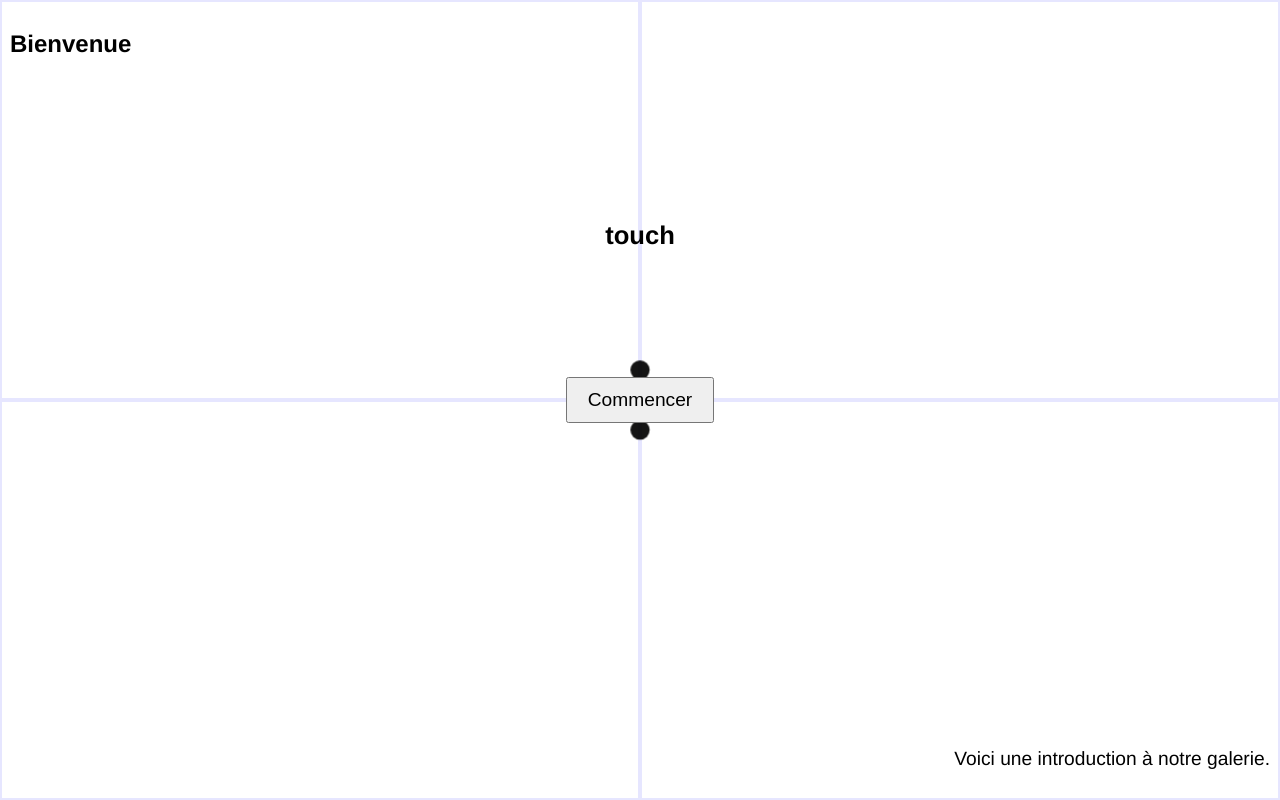
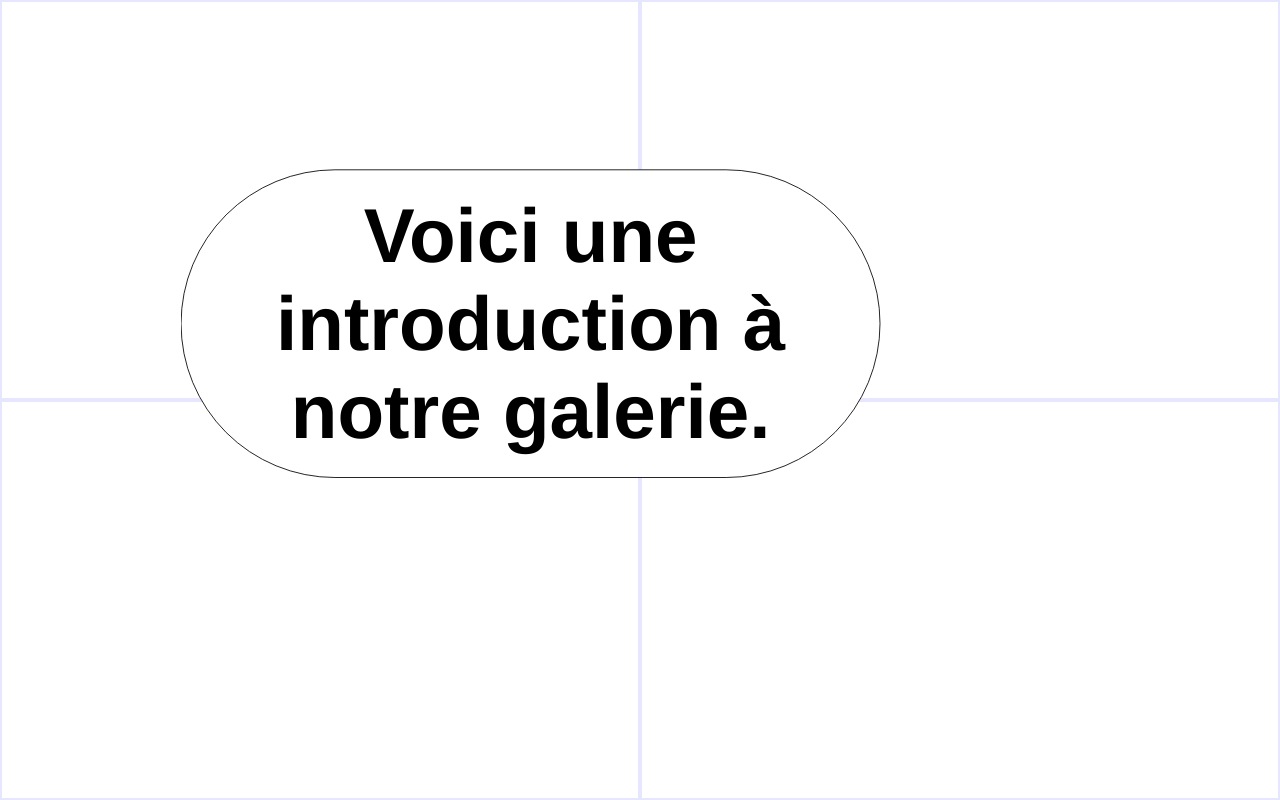
Before and after one commit to youriizz/randomshit666, a Vue app: page /international in a window 1280 px wide. Built offline with nearby package versions, Linux system fonts and the light colour scheme; what vue-dragscroll would draw is missing.

Commit message:
Gesture Indications progress middle

```diff
--- a/src/components/GestureIndications/Description.vue
+++ b/src/components/GestureIndications/Description.vue
@@ -1,5 +1,5 @@
 <template>
-    <p :class="{ 'visible': visible }">{{ description }}</p>
+    <h1 :class="{ 'visible': visible }">{{ description }}</h1>
   </template>
 
   <script>
@@ -24,18 +24,29 @@
   </script>
 
   <style scoped>
-  p {
+  h1 {
+    background-color: rgb(255, 255, 255);
+    border: 0px solid rgb(0, 0, 255);
+    padding: 1vw;
     text-align: center;
-    font-size: 1.2em;
-    margin: 20px 0;
+    width: 30%;
+    font-size: clamp(15px, 2.5vw, 35px);
     position: absolute;
-    bottom: 10px;
-    right: 10px;
+    font-weight: normal;
+    bottom: 5%;
+    left: 5%;
     transition: opacity 1s;
     opacity: 0;
   }
 
-  p.visible {
+  h1.visible {
     opacity: 1;
   }
+
+  @media (max-width:768px) {
+    h1 {
+        width: 35%;
+        border: 0.5px solid rgb(0, 0, 255);
+    }
+  }
   </style>
--- a/src/components/GestureIndications/GestureIndications.vue
+++ b/src/components/GestureIndications/GestureIndications.vue
@@ -1,5 +1,5 @@
 <template>
-  <div v-if="visible" class="gesture-indications">
+  <div :class="['gesture-indications', { 'visible': visible }]">
     <div class="text-container">
       <div v-for="gesture in type" :key="gesture" class="gesture-text">{{ formatGestureText(gesture) }}</div>
     </div>
@@ -8,23 +8,17 @@
       <div class="circle"></div>
       <div class="circle"></div>
     </div>
-    <div v-if="type.includes('scroll-down')" class="scroll-animation">
-      <div class="arrow-down"></div>
-    </div>
-    <div v-if="type.includes('scroll-up')" class="scroll-animation">
-      <div class="arrow-up"></div>
-    </div>
-    <div v-if="type.includes('scroll-left')" class="scroll-animation">
-      <div class="arrow-left"></div>
-    </div>
-    <div v-if="type.includes('scroll-right')" class="scroll-animation">
-      <div class="arrow-right"></div>
-    </div>
+    <div v-if="type.includes('scroll-down')" class="scroll-animation arrow-down"></div>
+    <div v-if="type.includes('scroll-up')" class="scroll-animation arrow-up"></div>
+    <div v-if="type.includes('scroll-left')" class="scroll-animation arrow-left"></div>
+    <div v-if="type.includes('scroll-right')" class="scroll-animation arrow-right"></div>
     <div v-if="type.includes('zoom')" class="zoom-animation">
       <img src="https://imgvisuals.com/cdn/shop/products/animated-zoom-out-linear-ui-icon-900016.gif?v=1697071168" alt="Zoom animation" class="zoom-gif"/>
     </div>
   </div>
 </template>
+
+
 
 <script>
 export default {
@@ -37,8 +31,13 @@ export default {
   },
   data() {
     return {
-      visible: true
+      visible: false
     };
+  },
+  mounted() {
+    setTimeout(() => {
+      this.visible = true;
+    }, 100); // Delay before making elements visible
   },
   methods: {
     formatGestureText(gesture) {
@@ -47,6 +46,8 @@ export default {
   }
 };
 </script>
+
+
 
 <style scoped>
 .gesture-indications {
@@ -61,13 +62,21 @@ export default {
   justify-content: center;
   background: transparent;
   z-index: 5; /* Set z-index lower than Introduction.vue */
-  height: 100vh; /* Ensure full height */
+  height: 100%; /* Ensure full height */
   width: 100vw; /* Ensure full width */
+  opacity: 0;
+  transform: scale(0.9);
+  transition: opacity 0.5s ease-in-out, transform 0.5s ease-in-out;
+}
+
+.gesture-indications.visible {
+  opacity: 1;
+  transform: scale(1);
 }
 
 .text-container {
   position: absolute;
-  top: 30%;
+  top: 20%;
   transform: translateY(-50%);
   display: flex;
   flex-direction: column; /* Ensure text is in a column */
@@ -77,6 +86,13 @@ export default {
   font-weight: bold;
   text-align: center;
   font-size: clamp(20px, 2vw, 40px);
+  transition: opacity 0.5s ease-in-out, transform 0.5s ease-in-out;
+  opacity: 0;
+}
+
+.gesture-indications.visible .text-container {
+  opacity: 1;
+  transform: translateY(0);
 }
 
 .gesture-text {
@@ -92,6 +108,11 @@ export default {
   background-color: black;
   opacity: 0;
   animation: pulse 1.5s infinite;
+  transition: opacity 0.5s ease-in-out, transform 0.5s ease-in-out;
+}
+
+.gesture-indications.visible .touch-animation .circle {
+  opacity: 1;
 }
 
 .arrow-down,
@@ -103,29 +124,39 @@ export default {
   border-left: 2px solid black;
   border-bottom: 2px solid black;
   position: fixed; /* Ensure arrows are fixed to the window */
+  transform: translate(-50%, -50%);
+  opacity: 0;
+  transition: opacity 0.5s ease-in-out, transform 0.5s ease-in-out;
+}
+
+.gesture-indications.visible .arrow-down,
+.gesture-indications.visible .arrow-up,
+.gesture-indications.visible .arrow-left,
+.gesture-indications.visible .arrow-right {
+  opacity: 1;
 }
 
 .arrow-down {
   bottom: 10%;
-  left: 50%;
+  left: 49%;
   animation: bounce-down 1s infinite;
 }
 
 .arrow-up {
   top: 10%;
-  left: 50%;
+  left: 49%;
   animation: bounce-up 1s infinite;
 }
 
 .arrow-left {
   left: 10%;
-  top: 50%;
+  top: 49%;
   animation: bounce-left 1s infinite;
 }
 
 .arrow-right {
   right: 10%;
-  top: 50%;
+  top: 49%;
   animation: bounce-right 1s infinite;
 }
 
@@ -133,6 +164,31 @@ export default {
   object-fit: contain;
   width: 400px;
   height: 400px;
+  opacity: 0;
+  transition: opacity 0.5s ease-in-out, transform 0.5s ease-in-out;
+}
+
+.gesture-indications.visible .zoom-gif {
+  opacity: 1;
+}
+
+@media (max-width: 768px) {
+  .arrow-down {
+    bottom: 5%;
+    left: 46%;
+  }
+  .arrow-up {
+    top: 5%;
+    left: 46%;
+  }
+  .arrow-left {
+    left: 7%;
+    top: 48%;
+  }
+  .arrow-right {
+    right: 7%;
+    top: 48%;
+  }
 }
 
 @keyframes pulse {
--- a/src/components/GestureIndications/Introduction.vue
+++ b/src/components/GestureIndications/Introduction.vue
@@ -1,21 +1,26 @@
 <template>
     <div v-if="visible" class="introduction">
-      <Title :title="title" />
-      <Description :description="description" />
-      <GestureIndications :type="gestureType" />
-      <StartButton :buttonText="buttonText" @start="start" :clickThrough="clickThrough" />
+      <TitleComponent :title="title" @titleMoved="handleTitleMoved"/>
+      <Description v-if="descriptionVisible" :description="description" />
+      <GestureIndications v-if="gestureVisible" :type="gestureType" />
+      <StartButton v-if="startButtonVisible"
+        :buttonText="buttonText"
+        @start="start"
+        :clickThrough="clickThrough"
+      />
     </div>
   </template>
 
+
   <script>
-  import Title from './Title.vue';
+  import TitleComponent from './Title.vue';
   import Description from './Description.vue';
   import GestureIndications from './GestureIndications.vue';
   import StartButton from './StartButton.vue';
 
   export default {
     components: {
-      Title,
+      TitleComponent,
       Description,
       GestureIndications,
       StartButton
@@ -44,11 +49,31 @@
     },
     data() {
       return {
-        visible: true
+        visible: true,
+        descriptionVisible: false,
+        gestureVisible: false,
+        startButtonVisible: false
       };
     },
     methods: {
+      handleTitleMoved() {
+        console.log('Title has moved');
+        // Show description when title movement is done
+        this.descriptionVisible = true;
+        // Show gesture indications 0.5s before title finishes moving
+        setTimeout(() => {
+          console.log('Gesture indications visible');
+          this.gestureVisible = true;
+        }, 1000); // 1 second after title starts moving
+
+        // Show start button 2 seconds after title finishes moving
+        setTimeout(() => {
+          console.log('Start button visible');
+          this.startButtonVisible = true;
+        }, 2000); // 2 seconds after title finishes moving
+      },
       start() {
+        console.log('Start button clicked');
         this.visible = false;
         this.$emit('start');
       }
@@ -71,21 +96,11 @@
     z-index: 20; /* Ensure Introduction.vue is above other elements */
     padding: 20px;
     transition: opacity 1s;
+    font-weight: normal;
   }
 
   .introduction.hidden {
     opacity: 0;
   }
 
-  .start-button {
-    margin-top: 40px;
-    transition: opacity 3s;
-    opacity: 0;
-    position: relative;
-    top: 50px;
-  }
-
-  .start-button.visible {
-    opacity: 1;
-  }
   </style>
--- a/src/components/GestureIndications/StartButton.vue
+++ b/src/components/GestureIndications/StartButton.vue
@@ -1,6 +1,7 @@
 <template>
-    <button @click="handleClick">{{ buttonText }}</button>
+  <button @click="handleClick" :class="{ 'move': move }">{{ buttonText }}</button>
 </template>
+
 
 <script>
 export default {
@@ -14,22 +15,34 @@
       default: false
     }
   },
+  data() {
+    return {
+      move: false
+    };
+  },
+  mounted() {
+    setTimeout(() => {
+      this.move = true;
+    }, 100); // Delay before starting the move
+  },
   methods: {
     handleClick(event) {
+      console.log('Start button clicked');
       this.$emit('start');
       if (this.clickThrough) {
         this.simulateClickBelow(event);
       }
     },
-      simulateClickBelow(event) {
-        // Delay to ensure visibility update
-        setTimeout(() => {
+    async simulateClickBelow(event) {
+      await this.$nextTick();
+      console.log('Simulating click below the button');
       const rect = event.target.getBoundingClientRect();
       const x = rect.left + rect.width / 2;
       const y = rect.top + rect.height / 2;
       const elementBelow = document.elementFromPoint(x, y);
 
       if (elementBelow && elementBelow !== event.target) {
+        console.log('Element below:', elementBelow);
         const simulatedEvent = new MouseEvent('click', {
           view: window,
           bubbles: true,
@@ -39,11 +52,11 @@
         });
         elementBelow.dispatchEvent(simulatedEvent);
       }
-        }, 50); // Short delay to ensure the element is fully visible
     }
   }
-  }
+};
 </script>
+
 
 <style scoped>
 button {
@@ -53,5 +66,17 @@
   font-size: 1.2em;
   cursor: pointer;
   z-index: 10;
+  transition: opacity 1s, transform 1s;
+  opacity: 0;
+  transform: translateY(0); /* Initial position */
+  position: absolute; /* Ensure button can move independently */
+  top: 50%;
+  left: 50%;
+  transform: translate(-50%, -50%);
+}
+
+button.move {
+  opacity: 1;
+  transform: translate(-50%, 300%); /* Move 20% down */
 }
 </style>
--- a/src/components/GestureIndications/Title.vue
+++ b/src/components/GestureIndications/Title.vue
@@ -1,6 +1,7 @@
 <template>
-    <h1 :class="{ 'move': move }">{{ title }}</h1>
+    <h1 :class="{ 'move': move }">{{ displayedTitle }}</h1>
   </template>
+
 
   <script>
   export default {
@@ -12,33 +13,67 @@
     },
     data() {
       return {
+        displayedTitle: '',
         move: false
       };
     },
     mounted() {
-      setTimeout(() => {
-        this.move = true;
-      }, 1000); // Delay before moving the title
+      this.typeWriterEffect(this.title, 0);
+    },
+    methods: {
+      typeWriterEffect(text, index) {
+        if (index < text.length) {
+          this.displayedTitle += text.charAt(index);
+          setTimeout(() => {
+            this.typeWriterEffect(text, index + 1);
+          }, 100); // Adjust typing speed here
+        } else {
+          setTimeout(() => {
+            this.move = true;
+            this.$emit('titleMoved'); // Emit event when title moves
+          }, 1000); // Delay before moving the title
+        }
+      }
     }
   }
   </script>
 
+
   <style scoped>
   h1 {
-    font-size: 2em;
+    font-size: clamp(40px, 7vw, 100px);
     text-align: center;
-    margin: 20px 0;
     transition: all 1s;
     position: absolute;
-    top: 50%;
+    padding: 2vw;
+    top: 40%;
     left: 50%;
-    transform: translate(-50%, -50%);
+    transform: translate(-50%, -50%) scale(1);
+    background-color: rgb(255, 255, 255);
+    width: 60%; /* Maintain initial width for multiline text */
+    white-space: pre-wrap; /* Preserve whitespace for multiline text */
+    border: 1px solid rgb(0, 0, 0);
+    border-radius: 20vw;
+
   }
 
   h1.move {
-    top: 10px;
-    left: 10px;
-    transform: translate(0, 0);
-    font-size: 1.5em;
+    top: 5%;
+    left: 5%;
+    transform: translate(-25%, -25%) scale(0.5); /* Adjust scale to resize text */
+    white-space: pre-wrap; /* Maintain whitespace for multiline text */
+  }
+
+
+
+  @media (max-width: 768px) {
+    h1 {
+      width: 90%;
+      border: 0.5px solid rgb(255, 0, 0);
+    }
+    h1.move {
+    left: 4%;
+    width: 70%;
+    }
   }
   </style>
--- a/src/components/ILoveGaza/ILoveGazaDynamicTshirts.vue
+++ b/src/components/ILoveGaza/ILoveGazaDynamicTshirts.vue
@@ -18,11 +18,12 @@ export default {
     clickCount: Number
   },
   methods: {
-    handleClick() {
+    handleClick(event) {
+      console.log('ILoveGazaDynamicTshirt clicked', event);
       this.$emit('clicked');
     },
     isImage(content) {
-      return content.includes('.jpg') || content.includes('.gif') || content.includes('.svg') || content.includes('.png'); // Vérifie si le contenu est une image
+      return content.includes('.jpg') || content.includes('.gif') || content.includes('.svg') || content.includes('.png');
     },
     getClass(index) {
       return `dynamic-class-${index}`;
@@ -47,7 +48,6 @@ img,
   height: auto;
 }
 
-
 .tshirt-container {
   position: relative;
   display: flex;
@@ -56,7 +56,6 @@ img,
   overflow: hidden;
 }
 
-/* Classes dynamiques pour le premier t-shirt */
 .dynamic-class-0 {
   position: absolute;
   color: red;
@@ -71,7 +70,6 @@ img,
   margin: 0 auto;
   left: 49%;
   bottom: 53%;
-
 }
 
 .dynamic-class-2 {
@@ -86,7 +84,6 @@ img,
   width: 95%;
   margin: 0 auto;
   z-index: -1;
-
 }
 
 .dynamic-class-4 {
@@ -94,7 +91,6 @@ img,
   bottom: 10px;
   right: 10px;
   background-color: rgba(0, 0, 0, 0.7);
-  /* Fond semi-transparent pour la lisibilité */
   color: white;
   padding: 5px 15px;
   border-radius: 15px;
@@ -107,7 +103,6 @@ img,
   height: 100%;
   z-index: -2;
 }
-
 
 @media (max-width: 600px) {
   .dynamic-class-0 {
@@ -129,7 +124,6 @@ img,
 
   .dynamic-class-4 {
     font-size: 30px;
-    /* Augmentation proportionnelle du font-size pour l'item spécifique */
   }
 }
 </style>
--- a/src/components/ILoveGaza/ILoveGazaGallery.vue
+++ b/src/components/ILoveGaza/ILoveGazaGallery.vue
@@ -5,17 +5,17 @@
       v-if="showIntroduction"
       :title="title"
       :description="description"
-      :gestureType="['touch']"
+      :gestureType="['touch', 'scroll-right']"
       :buttonText="startButtonText"
       :clickThrough="true"
       @start="handleStart"
     />
 
-  <div class="gallery" v-dragscroll>
+    <div class="gallery" v-dragscroll @click="handleGlobalClick">
       <ILoveGazaDynamicTshirt v-if="tshirts[0]" :contents="tshirts[0].contents" :clickCount="clickCount"
         @clicked="handleClick(0)" class="gallery-item" />
       <ILoveGazaStaticTshirts v-for="(tshirt, index) in tshirts.slice(1, -1)" :key="tshirt.id" :contents="tshirt.contents"
-      :class="{ 'is-hidden': !showGallery }" class="gallery-item">
+        :class="{ 'is-hidden': !showGallery }" class="gallery-item" @clicked="handleClick(index + 1)">
         <img :src="tshirt.contents[0]" alt="T-shirt image" />
       </ILoveGazaStaticTshirts>
       <div v-if="clickCount >= 6" class="gallery-item centered">
@@ -29,6 +29,7 @@
 import ILoveGazaDynamicTshirt from './ILoveGazaDynamicTshirts.vue';
 import ILoveGazaStaticTshirts from './ILoveGazaStaticTshirts.vue';
 import TrafficLights from '../TrafficLight.vue';
+import Introduction from '../GestureIndications/Introduction.vue';
 import image1 from '@/assets/ILoveGaza/I.svg';
 import image2 from '@/assets/ILoveGaza/heart.svg';
 import image3 from '@/assets/ILoveGaza/Gaza.svg';
@@ -41,7 +42,6 @@ import image9 from '@/assets/ILoveGaza/ocean9.png';
 import image10 from '@/assets/ILoveGaza/fastfashion10.png';
 import image11 from '@/assets/ILoveGaza/capitalism11.png';
 import image12 from '@/assets/ILoveGaza/capitalism12.png';
-import Introduction from '../GestureIndications/Introduction.vue';
 
 export default {
   components: {
@@ -53,9 +53,9 @@ export default {
   data() {
     return {
       showIntroduction: true,
-      title: 'Bienvenue',
-      description: 'Voici une introduction à notre galerie.',
-      startButtonText: 'Commencer',
+      title: 'I love',
+      description: 'Duration : 2 Minutes',
+      startButtonText: 'Start',
       tshirts: [
         {
           id: 0,
@@ -106,7 +106,7 @@ export default {
         }
       ],
       currentIndex: 0,
-      clickCount: 0,
+      clickCount: 1, // Initialisation du clickCount à 1
       showGallery: false
     };
   },
@@ -118,16 +118,29 @@ export default {
   },
 
   methods: {
+    handleStart() {
+      console.log('Start button clicked, handling start');
+      this.showIntroduction = false;
+    },
     handleClick(index) {
+      console.log(`handleClick called with index ${index}`);
       if (index === 0) {
         this.clickCount++;
+        console.log(`clickCount is now ${this.clickCount}`);
         if (this.clickCount >= 6) {
           this.showGallery = true;
         }
       } else {
         this.currentIndex = index;
       }
+    },
+    handleGlobalClick(event) {
+      console.log('Global click detected in gallery', event);
     }
+  },
+
+  mounted() {
+    console.log('ILoveGaza.vue mounted');
   }
 }
 </script>
@@ -161,6 +174,7 @@ img {
   width: 60vw;
   height: 90vh;
   box-sizing: border-box;
+  z-index: 1;
 }
 
 .gallery-item:first-child {
--- a/src/components/International/Country1.vue
+++ b/src/components/International/Country1.vue
@@ -79,7 +79,7 @@ import flagwestalia from '@/assets/International/images/flagwestalia.webp'
         sounds: [
           { src: Money, start: 4, end: 9, class: 'moneysound' },
           { src: Democracysound, start: 9, end: 13, class: 'democracysound' },
-          { src: Mozart, start: 9, end: 13, class: 'democracysound' },
+          { src: Mozart, start: 9, end: 13, class: 'dysound' },
           { src: RobloxWii, start: 14, end: 19, class: 'robloxwii'},
           { src: Avengers, start: 16, end: 22, class: 'avengers'},
           { src: CommunistAlert, start: 18, end: 25, class: 'communistalert' },
@@ -121,8 +121,7 @@ import flagwestalia from '@/assets/International/images/flagwestalia.webp'
   width: 50%;
   bottom: -20%;
 }
-.president {
-}
+
 .healthcare {
   width: 30%;
   left: -10%;
--- a/src/components/International/International.vue
+++ b/src/components/International/International.vue
@@ -1,21 +1,17 @@
 <template>
-     <div>
-    <!-- Introduction Component -->
     <Introduction
       v-if="showIntroduction"
       :title="title"
       :description="description"
-      :gestureType="['touch']"
+      :gestureType="['touch', 'scroll-left', 'scroll-right', 'scroll-up', 'scroll-down']"
       :buttonText="startButtonText"
       :clickThrough="true"
-      @start="handleStart"
     />
     <div class="international" @click="handleGlobalClick">
       <Country1 id="country1" ref="country1" @country-selected="bringToFront('country1')" />
       <Country2 id="country2" ref="country2" @country-selected="bringToFront('country2')" />
       <Country3 id="country3" ref="country3" @country-selected="bringToFront('country3')" />
       <Country4 id="country4" ref="country4" @country-selected="bringToFront('country4')" />
-    </div>
     </div>
 </template>
 
@@ -38,8 +34,8 @@
   data() {
     return {
       showIntroduction: true,
-      title: 'Bienvenue',
-      description: 'Voici une introduction à notre galerie.',
+      title: 'Voici une introduction à notre galerie.',
+      description: 'Duration : 50 Seconds',
       startButtonText: 'Commencer',
       globalClickCount: 0
     };
@@ -85,5 +81,4 @@
   grid-template-rows: 1fr 1fr;
   overflow: hidden;
 }
-
 </style>
```
Also changed, not shown: src/components/ILoveGaza/ILoveGazaStaticTshirts.vue (+7 -8 lines). Lines whose indentation alone changed are shown as unchanged.
